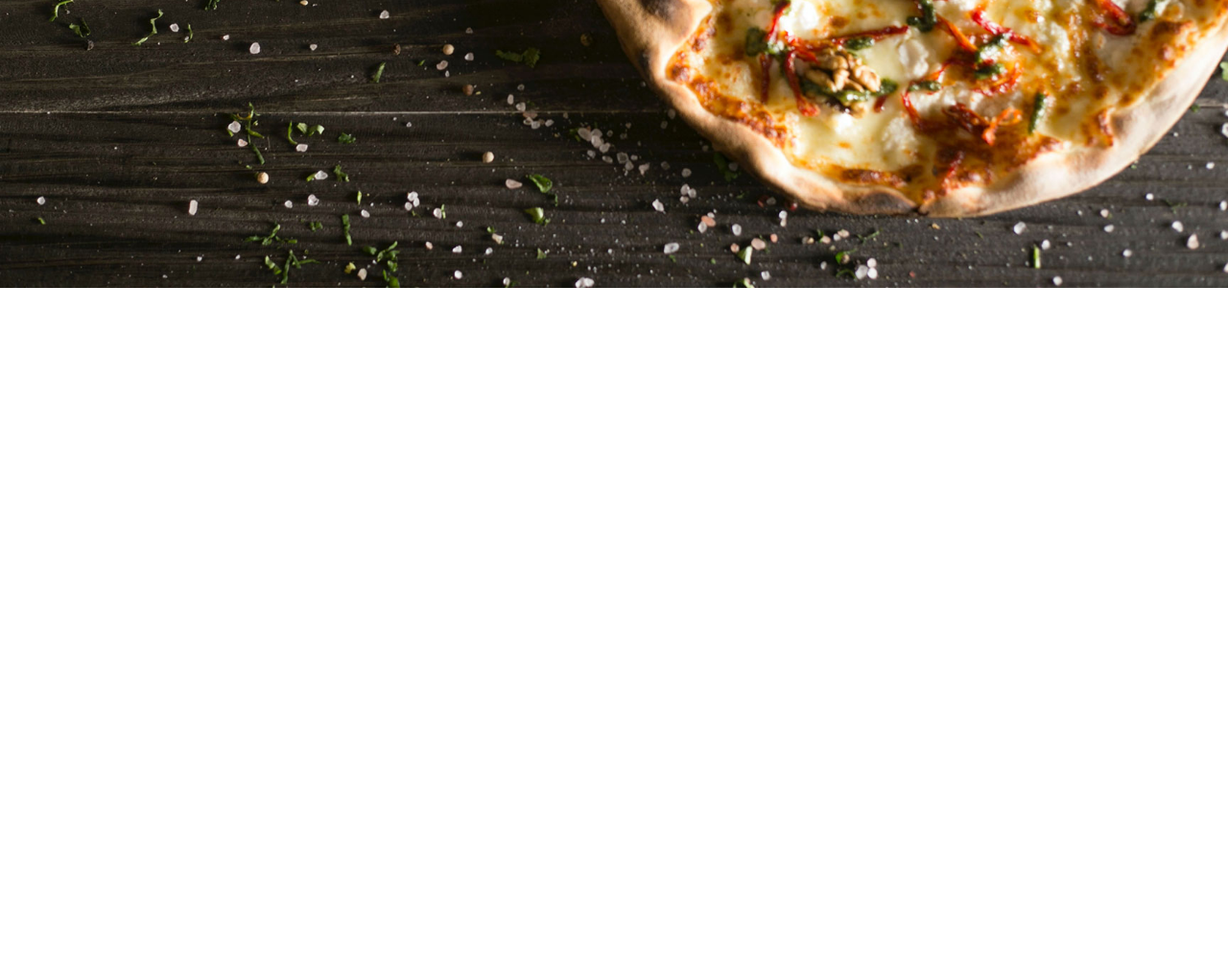
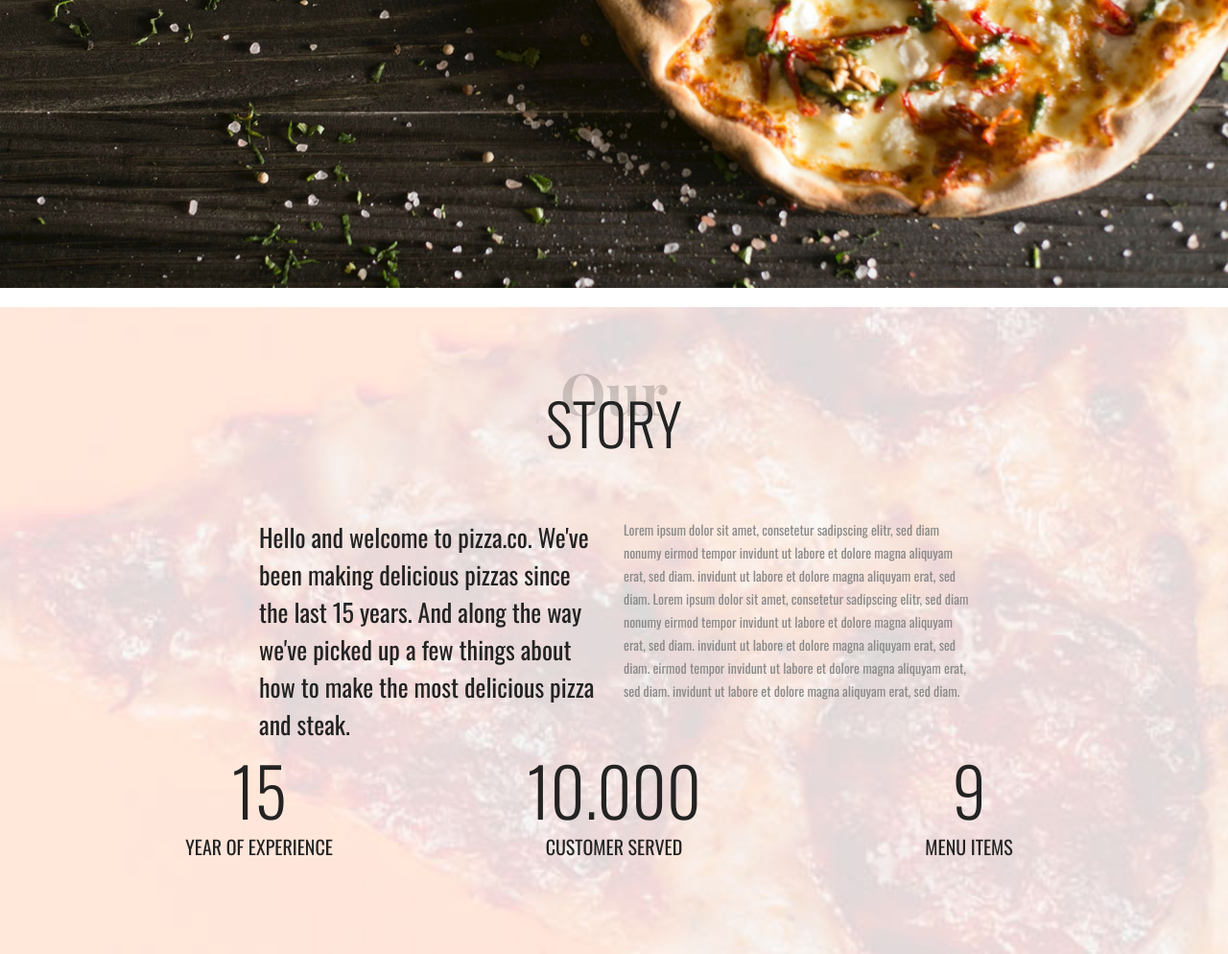
Before and after one commit to Burgundy13/Pizza-CO-Project, a website: page index.html in a window 1280 px wide. Shown: the part 500-1494 px from the top of the page at 96% size. Before the commit the page ends 800 px from the top, so only its background shows below. Drawn offline with nearby package versions, Linux system fonts and the light colour scheme; a web font is replaced by a local one.

Commit message:
About section done

```diff
--- a/index.html
+++ b/index.html
@@ -85,7 +85,54 @@
 					<a href="#" class="btn btn-lg">Book now</a>
 				</div>
 			</section>
+
 			<!-- Banner end -->
+
+			<!-- About -->
+
+			<section id="about" class="about">
+				<h2 class="about__heading">
+					<span class="about__heading__back">Our</span>
+					<span class="about__heading__front">Story</span>
+				</h2>
+				<div class="about__content-left">
+					<p>
+						Hello and welcome to pizza.co. We've been making delicious pizzas
+						since the last 15 years. And along the way we've picked up a few
+						things about how to make the most delicious pizza and steak.
+					</p>
+				</div>
+				<div class="about__content-right">
+					<p>
+						Lorem ipsum dolor sit amet, consetetur sadipscing elitr, sed diam
+						nonumy eirmod tempor invidunt ut labore et dolore magna aliquyam
+						erat, sed diam. invidunt ut labore et dolore magna aliquyam erat,
+						sed diam. Lorem ipsum dolor sit amet, consetetur sadipscing elitr,
+						sed diam nonumy eirmod tempor invidunt ut labore et dolore magna
+						aliquyam erat, sed diam. invidunt ut labore et dolore magna aliquyam
+						erat, sed diam. eirmod tempor invidunt ut labore et dolore magna
+						aliquyam erat, sed diam. invidunt ut labore et dolore magna aliquyam
+						erat, sed diam.
+					</p>
+				</div>
+
+				<div class="about__figures">
+					<div class="about__figure">
+						<div class="about__figure-number">15</div>
+						<div class="about__figure-text">Year of experience</div>
+					</div>
+					<div class="about__figure">
+						<div class="about__figure-number">10.000</div>
+						<div class="about__figure-text">Customer served</div>
+					</div>
+					<div class="about__figure">
+						<div class="about__figure-number">9</div>
+						<div class="about__figure-text">Menu items</div>
+					</div>
+				</div>
+			</section>
+
+			<!-- About end -->
 		</main>
 		<!-- Main end -->
 
--- /dev/null
+++ b/scss/components/_about.scss
@@ -0,0 +1,75 @@
+.about {
+	background-color: $color-light-grey;
+	background-image: url('../../images/img/subsection-2.jpg');
+	background-position: bottom;
+	background-repeat: no-repeat;
+	background-size: cover;
+	display: grid;
+	grid-gap: 2rem;
+	grid-template-areas:
+		'. title title .'
+		'. content-left content-right .'
+		'figures figures figures figures';
+	grid-template-columns: 25rem repeat(2, minmax(0, 1fr)) 25rem;
+	grid-template-rows: 20rem 1fr 20rem;
+	margin-top: 2rem;
+	width: 100%;
+
+	&__heading {
+		align-self: center;
+		color: $color-black;
+		font-size: 6rem;
+		font-weight: 300;
+		grid-area: title;
+		justify-content: center;
+		text-align: center;
+		text-transform: uppercase;
+
+		&__back,
+		&__front {
+			display: block;
+		}
+
+		&__back {
+			font-family: 'Playfair Display', sans-serif;
+			font-weight: bold;
+			line-height: 4rem;
+			opacity: 0.2;
+			text-transform: capitalize;
+		}
+	}
+
+	&__content-left {
+		font-size: 2.6rem;
+		grid-area: content-left;
+		line-height: 3.9rem;
+
+		p {
+			color: $color-black;
+		}
+	}
+
+	&__content-right {
+		grid-area: content-right;
+	}
+
+	&__figures {
+		display: grid;
+		grid-area: figures;
+		grid-template-columns: repeat(3, 20rem);
+		justify-content: space-evenly;
+		text-align: center;
+	}
+
+	&__figure-number {
+		font-size: 7rem;
+		font-weight: 300;
+		line-height: 5.6rem;
+	}
+
+	&__figure-text {
+		font-size: 2rem;
+		margin-top: 2rem;
+		text-transform: uppercase;
+	}
+}
--- a/scss/components/_global.scss
+++ b/scss/components/_global.scss
@@ -13,7 +13,7 @@ body {
 	font-family: 'Oswald', sans-serif;
 	font-size: 1.4rem;
 	line-height: 2.4rem;
-	overflow: hidden;
+	overflow-x: hidden;
 }
 
 img {
@@ -22,7 +22,7 @@ img {
 }
 
 p {
-	color: $color-light-grey;
+	color: $color-grey;
 }
 
 ul {
--- a/scss/partials/_variables.scss
+++ b/scss/partials/_variables.scss
@@ -1,5 +1,5 @@
 $color-black: #232323;
-$color-light-grey: #8a8a8a;
+$color-grey: #8a8a8a;
 $color-black-rgba: rgba(0, 0, 0, 0.5);
 $color-white: #fff;
 $color-red: #d94545;
@@ -7,3 +7,4 @@ $color-orange: #d96f45;
 $color-red-hover1: #f86d6d;
 $color-orange-hover2: #f88e6d;
 $color-red-focus: #ad3636;
+$color-light-grey: #ddd;
--- a/scss/style.scss
+++ b/scss/style.scss
@@ -3,3 +3,4 @@
 @import 'components/header';
 @import 'components/navigation';
 @import 'components/banner';
+@import 'components/about';
```
Also changed, not shown: !sass-lint.yml (added, +101 -0 lines), css/style.css, 1 other file.
